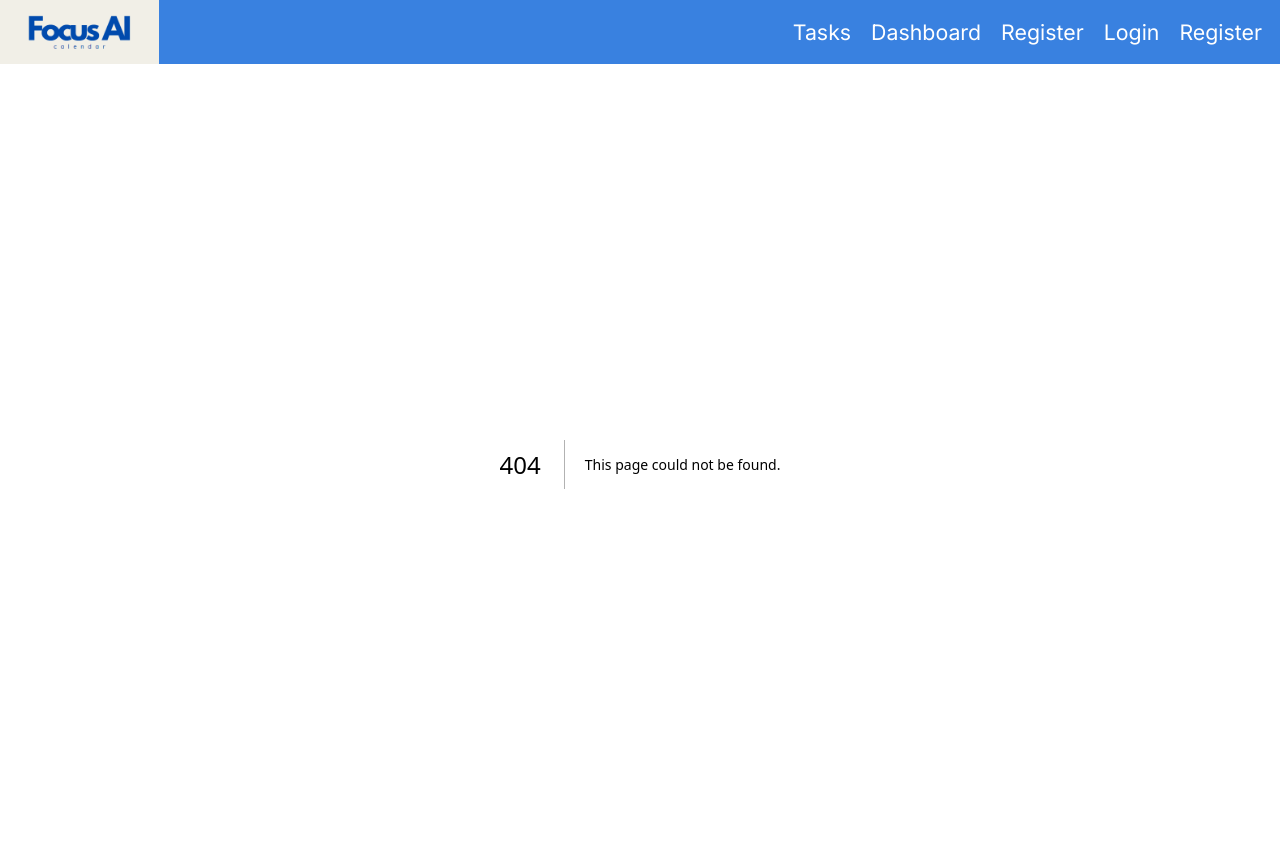
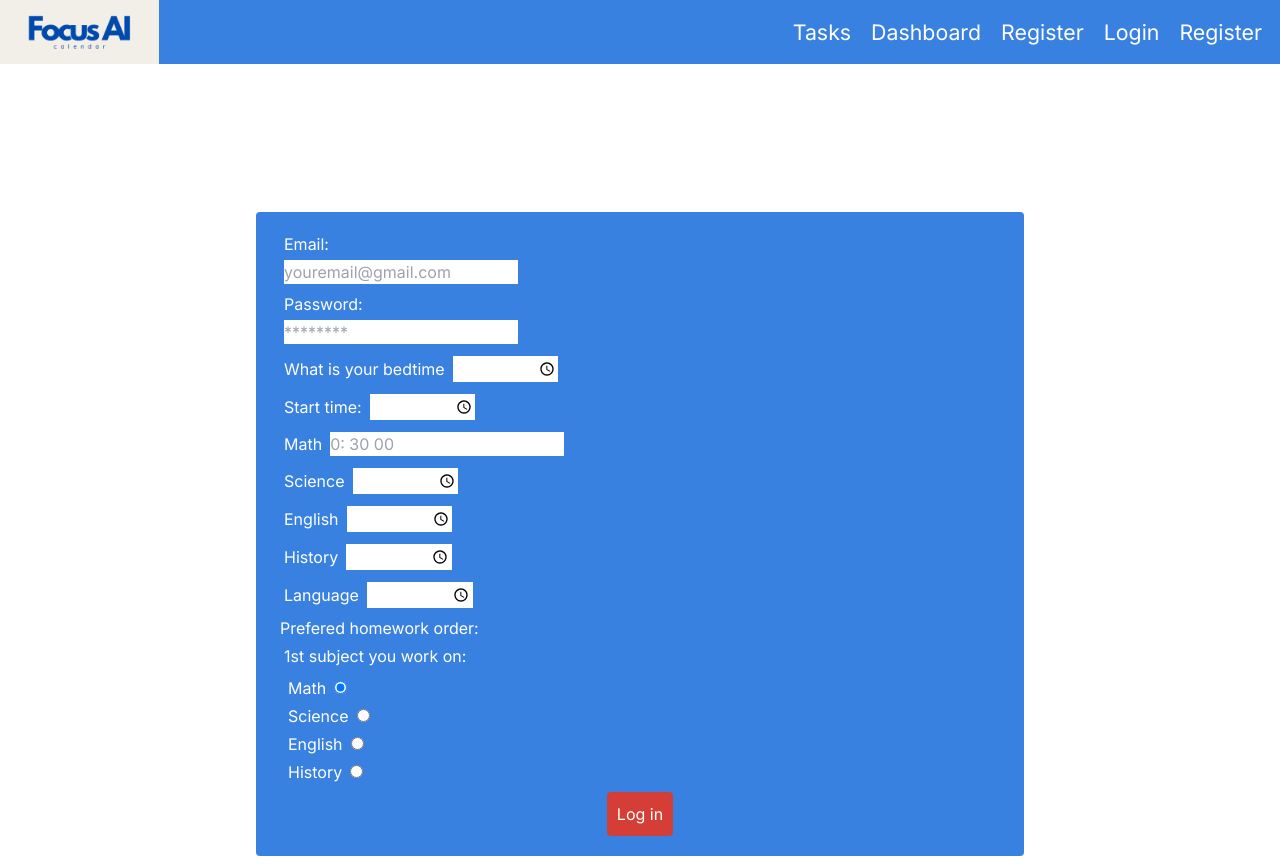
Before and after one commit to jbs-hackathon-2024/time-manager, a Next.js app: page /register in a window 1280 px wide. Before the commit this address had no page. Built offline with nearby package versions, Linux system fonts and the light colour scheme.

Commit message:
add registration page

```diff
--- /dev/null
+++ b/src/app/register/page.css
@@ -0,0 +1,40 @@
+body {
+    color: white;
+}
+
+.box {
+    background-color: #3981e0;
+    display: block;
+    margin: auto;
+    width: 60%;
+    margin-top: 40px;
+    padding: 16px;
+    border-radius: 4px;
+    color: white;
+}
+
+.box * {
+    margin: 4px
+}
+
+h2 {
+    text-align: center;
+    margin: 50px;
+    font-size: 24pt;
+}
+
+.loginBut {
+    background-color: #d53e37;
+    border-radius: 4px;
+    padding: 10px;
+    display: block;
+    margin: auto;
+}
+
+
+/*page.tsx.loginBut.email {
+    background-color: #ffffff;
+    color: #d53e37;
+    margin: 400px;
+    text-decoration-color: black;
+}*/
--- /dev/null
+++ b/src/app/register/page.tsx
@@ -0,0 +1,160 @@
+"use client";
+import { time } from 'console';
+import { headers } from 'next/headers';
+import { Container } from 'postcss';
+import React, { createElement, useState } from 'react'
+import ReactDOM from 'react-dom';
+import { createRoot } from 'react-dom/client';
+import './page.css'
+
+
+const Register = () => {
+    const [ email, setEmail] = useState('');
+    //Email
+    const [pass, setPass] = useState('');
+    //Password
+    const [bedtime, setBedtime] = useState('');
+    //Bedtime
+    const [starttime, setStartTime] = useState('');
+    //Time homework is started
+    const [math, setmathtime] = useState('');
+    //Math
+    const [science, setscitime] = useState('');
+    //Science
+    const [english, setengtime] = useState('');
+    //English
+    const [history, sethisttime] = useState('');
+    //history
+    const [language, setlangtime] = useState('');
+    //language
+
+    let userInput;
+
+
+    //const root = createRoot(domNode)
+
+
+    const handleSubmit = (e:any) => {
+        e.preventDefault();
+        console.log(email, pass);
+    }
+
+    //UI Elemetn Initializers
+
+
+
+    //UI Element builds
+
+
+    /*<Button
+  title="Learn More"
+  color="#ffffff"
+  onPress={}
+  accessibilityLabel="B"
+  background color = "D53E37"
+/>*/
+
+    return (
+        <>
+
+        <h2 >Register for FocusAI</h2>
+        <div className="box">
+
+        <form onSubmit={handleSubmit}>
+
+<div className="buh"></div>
+
+                <div>
+
+                   <label htmlFor="email" >Email:<br></br></label>
+                    <input value={email} type="email" placeholder="youremail@gmail.com" id="email" name="email" onChange={(e) => setEmail(e.target.value)} />
+                </div>
+
+
+            <div>
+
+                    <label htmlFor="password">Password: <br></br></label>
+                    <input value={pass} type="password" placeholder="********" id="password" name="password" onChange={(e) => setPass(e.target.value)} />
+
+            </div>
+
+            <div>
+                <label htmlFor="bedtime">What is your bedtime</label>
+                <input value={bedtime} type='time' placeholder='24:00 00' id='bedtime' name='bedtime' onChange={(e) => setBedtime(e.target.value)} ></input>
+            </div>
+
+            <div>
+                <label htmlFor='starttime' >Start time:</label>
+                <input value={starttime} type='time' placeholder='30' id='starttime' name='starttime' onChange={(e) => setStartTime(e.target.value)}></input>
+            </div>
+
+            {/* Code for what time they start work */}
+
+
+
+            <div>
+                <label htmlFor='math'>Math</label>
+                <input value={math} type='number' placeholder='0: 30 00' id='math' name='math' onChange={(e) => setmathtime(e.target.value)}></input>
+            </div>
+
+            <div>
+                <label htmlFor='science'>Science</label>
+                <input value={science} type="time" placeholder='0: 30 00' id='science' name='science' onChange={(e) => setscitime(e.target.value)}/>
+                </div>
+
+            <div>
+                <label htmlFor='english'>English</label>
+                <input value={english} type="time" placeholder='0: 30' id='english' name='english' onChange={(e) => setengtime(e.target.value)}/>
+            </div>
+
+            <div>
+                <label htmlFor='history'>History</label>
+                <input value={history} type='time' placeholder='0:30 00' id='history' name='history' onChange={(e) => sethisttime(e.target.value)}/>
+                </div>
+
+            <div>
+                <label htmlFor='language'>Language</label>
+                <input value={language} type='time' placeholder='0: 30 00' id='language' name='language' onChange={(e) => setlangtime(e.target.value)}/>
+            </div>
+
+            <label htmlFor='preferedHW' >Prefered homework order: <br></br></label>
+
+            <fieldset>
+  <legend>1st subject you work on:</legend>
+
+  <div>
+        <label htmlFor = "Math" >Math</label>
+        <input type="radio" id="math" name= "time" value="math" checked />
+  </div>
+
+  <div>
+        <label htmlFor ="science">Science</label>
+        <input type="radio" id="science" name="time" value="science" />
+  </div>
+
+  <div>
+    <label htmlFor = "english">English</label>
+    <input type="radio" id="english" name="time" value="english" />
+  </div>
+  <div>
+    <label htmlFor = "history">History</label>
+    <input type="radio" id="history" name="time" value="history" />
+  </div>
+</fieldset>
+
+            <div className='centerBut'>
+
+            <button className='loginBut' type="submit">Log in</button>
+            </div>
+
+
+
+        </form>
+
+        </div>
+        </>
+
+    )
+
+}
+export default Register;
```
